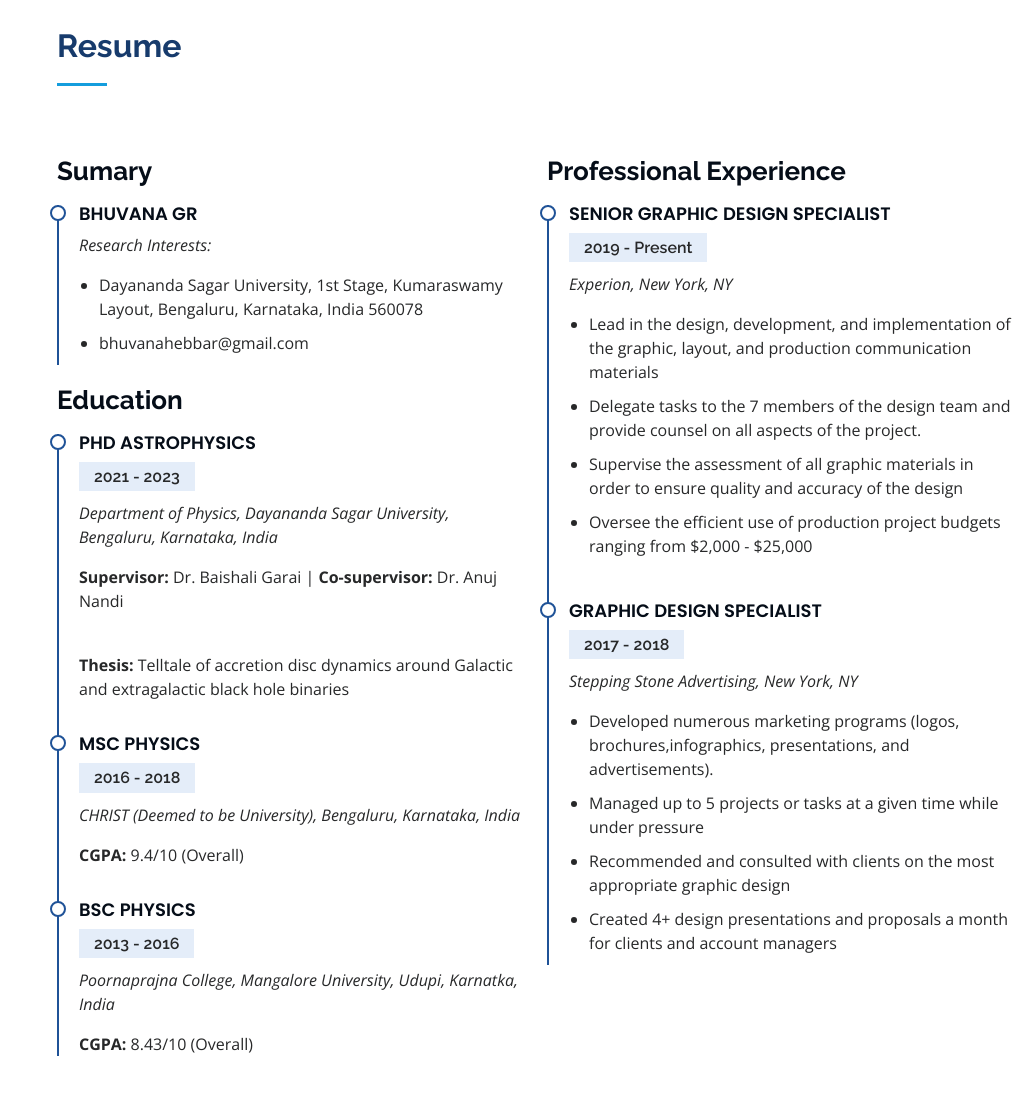
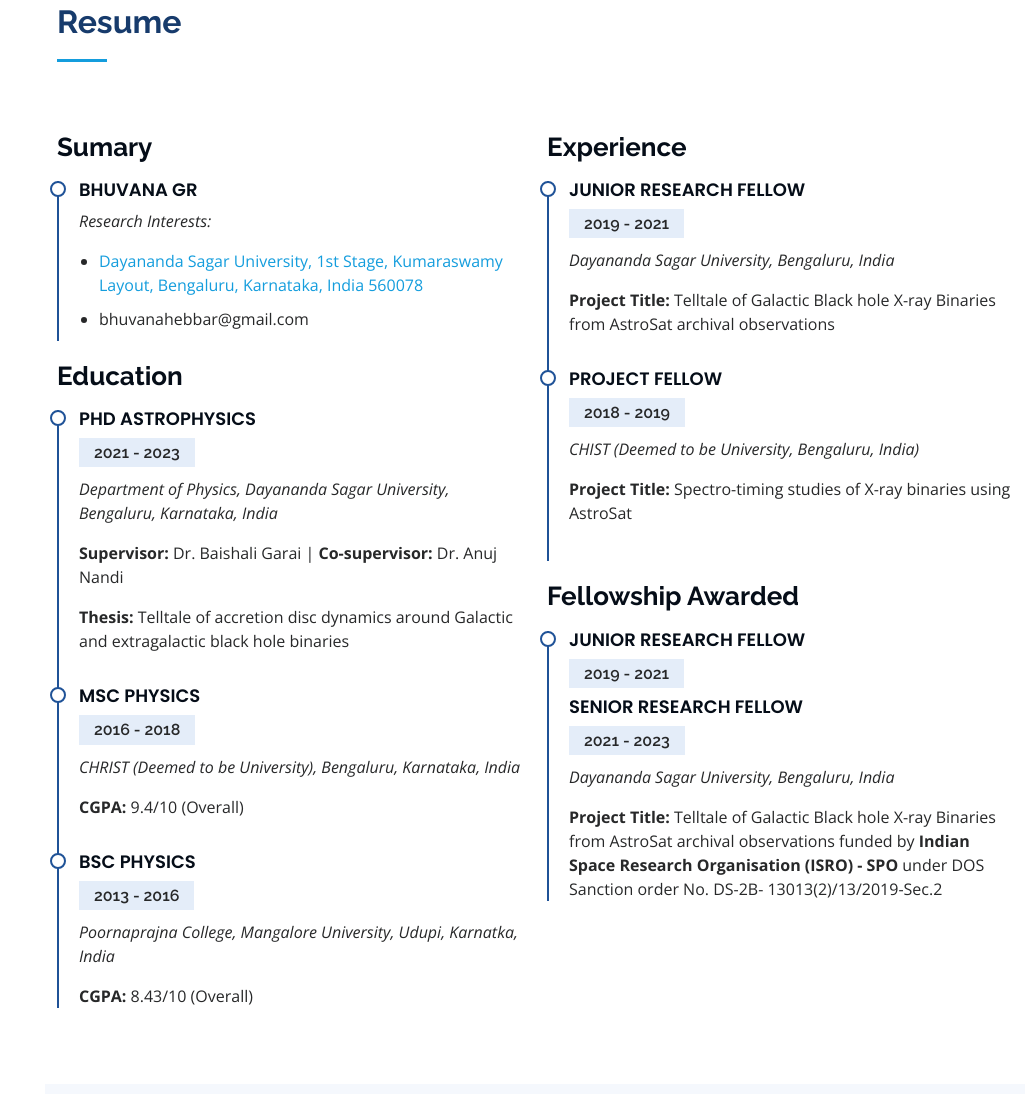
Before and after one commit to bhuvanagr95/bhuvanahebbar.github.io, a plain HTML site: page index.html in a window 1280 px wide. Shown: the part 2366-3460 px from the top of the page, without its empty margins (255-1280 px from the left). Drawn offline with nearby package versions, Linux system fonts and the light colour scheme; some icons are missing.

Commit message:
Updated resume

```diff
--- a/index.html
+++ b/index.html
@@ -105,7 +105,7 @@
           <div class="col-lg-8 pt-4 pt-lg-0 content" data-aos="fade-left">
             <h3>Astrophysicist &amp; Researcher.</h3>
             <p class="fst-italic">
-              Highly motivated researcher, with 5 years of analytical work experience on X-ray binaries. Have an expertise on the spectral and timing studies of black hole X-ray binaries using X-ray obser- vations from various missions. <b>Primary objective is to expand the current expertise through an amalgamation of theoretical, data analytical and simulation based study of the subject.</b>
+              Hi, I am a ISRO-SPO fellow at Dayananda Sagar University, Bengaluru, India. I am working on <b>studying accretion properties of Galactic and extragalactic black hole X-ray binaries using observations from various X-ray missions such as AstroSat, NICER, NuSTAR, XMM-Newton and Swift-XRT.</b>
             </p>
             <div class="row">
               <div class="col-lg-6">
@@ -261,7 +261,7 @@
               <h4>Bhuvana GR</h4>
               <p><em>Research Interests:</em></p>
               <ul>
-                <li><a href="https://goo.gl/maps/act2AJ7R1KwH3nfp6" target="_blank"></a>Dayananda Sagar University, 1st Stage, Kumaraswamy Layout, Bengaluru, Karnataka, India 560078</li>
+                <li><a href="https://goo.gl/maps/act2AJ7R1KwH3nfp6" target="_blank">Dayananda Sagar University, 1st Stage, Kumaraswamy Layout, Bengaluru, Karnataka, India 560078</a></li>
                 <li>bhuvanahebbar@gmail.com</li>
               </ul>
             </div>
@@ -271,7 +271,7 @@
               <h4>PhD Astrophysics</h4>
               <h5>2021 - 2023</h5>
               <p><em>Department of Physics, Dayananda Sagar University, Bengaluru, Karnataka, India</em></p>
-              <p><b>Supervisor:</b> Dr. Baishali Garai | <b>Co-supervisor:</b> Dr. Anuj Nandi</p></br>
+              <p><b>Supervisor:</b> Dr. Baishali Garai | <b>Co-supervisor:</b> Dr. Anuj Nandi</p>
               <p><b>Thesis:</b> Telltale of accretion disc dynamics around Galactic and extragalactic black hole binaries</p>
             </div>
             <div class="resume-item">
@@ -288,28 +288,27 @@
             </div>
           </div>
           <div class="col-lg-6" data-aos="fade-up" data-aos-delay="100">
-            <h3 class="resume-title">Professional Experience</h3>
+            <h3 class="resume-title">Experience</h3>
             <div class="resume-item">
-              <h4>Senior graphic design specialist</h4>
-              <h5>2019 - Present</h5>
-              <p><em>Experion, New York, NY </em></p>
-              <ul>
-                <li>Lead in the design, development, and implementation of the graphic, layout, and production communication materials</li>
-                <li>Delegate tasks to the 7 members of the design team and provide counsel on all aspects of the project. </li>
-                <li>Supervise the assessment of all graphic materials in order to ensure quality and accuracy of the design</li>
-                <li>Oversee the efficient use of production project budgets ranging from $2,000 - $25,000</li>
-              </ul>
+              <h4>Junior Research Fellow</h4>
+              <h5>2019 - 2021</h5>
+              <p><em>Dayananda Sagar University, Bengaluru, India</em></p>
+              <p><b>Project Title:</b> Telltale of Galactic Black hole X-ray Binaries from AstroSat archival observations</p>
             </div>
             <div class="resume-item">
-              <h4>Graphic design specialist</h4>
-              <h5>2017 - 2018</h5>
-              <p><em>Stepping Stone Advertising, New York, NY</em></p>
-              <ul>
-                <li>Developed numerous marketing programs (logos, brochures,infographics, presentations, and advertisements).</li>
-                <li>Managed up to 5 projects or tasks at a given time while under pressure</li>
-                <li>Recommended and consulted with clients on the most appropriate graphic design</li>
-                <li>Created 4+ design presentations and proposals a month for clients and account managers</li>
-              </ul>
+              <h4>Project Fellow</h4>
+              <h5>2018 - 2019</h5>
+              <p><em>CHIST (Deemed to be University, Bengaluru, India)</em></p>
+              <p><b>Project Title:</b> Spectro-timing studies of X-ray binaries using AstroSat</p>
+            </div>
+            <h3 class="resume-title">Fellowship Awarded</h3>
+            <div class="resume-item">
+              <h4>Junior Research Fellow</h4>
+              <h5>2019 - 2021</h5>
+              <h4>Senior Research Fellow</h4>
+              <h5>2021 - 2023</h5>
+              <p><em>Dayananda Sagar University, Bengaluru, India</em></p>
+              <p><b>Project Title:</b> Telltale of Galactic Black hole X-ray Binaries from AstroSat archival observations funded by <b>Indian Space Research Organisation (ISRO) - SPO</b> under DOS Sanction order No. DS-2B- 13013(2)/13/2019-Sec.2</p>
             </div>
           </div>
         </div>
```
